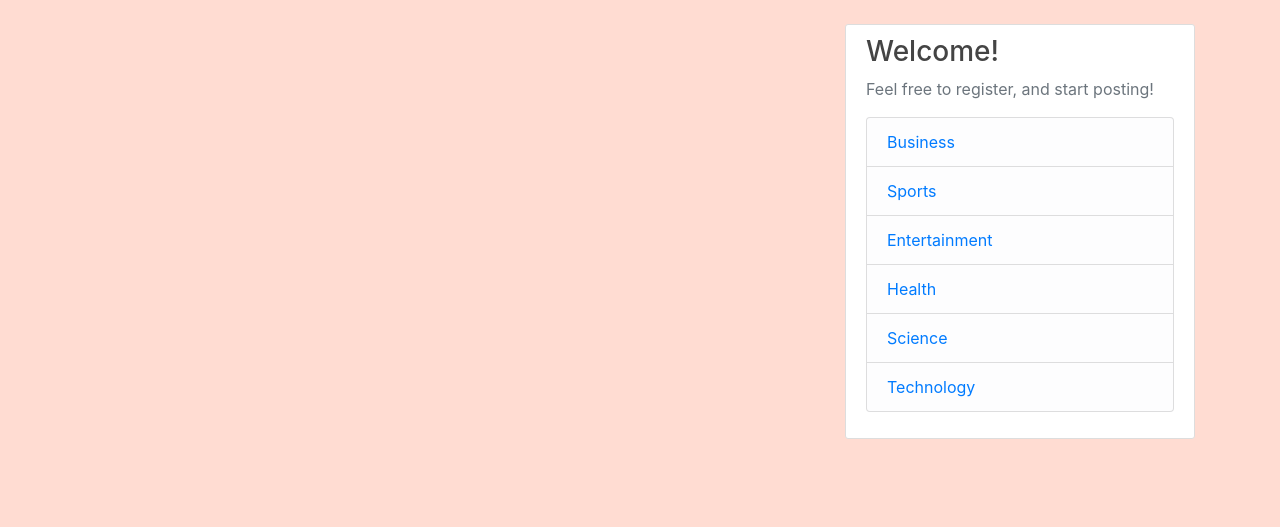
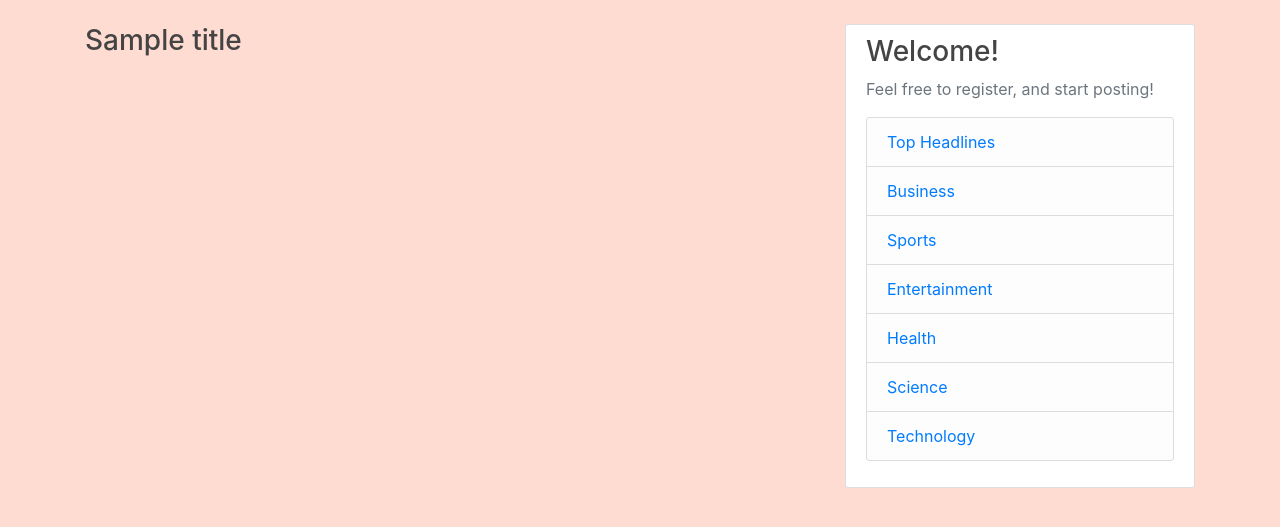
Before and after one commit to realnihal/buzzby.ml-A-Social-Media-site, a Flask app: template flaskblog/templates/news.html in a window 1280 px wide. Shown: the part 56-583 px from the top of the page. Run offline with Flask 2, Linux system fonts and the light colour scheme; the template is opened without the code that fills it: most values are stand-ins (such as "Sample title", 1, 10 or a date in 2020); some libraries are stand-ins or nearby versions.

Commit message:
links changed

```diff
--- a/flaskblog/templates/news.html
+++ b/flaskblog/templates/news.html
@@ -60,7 +60,7 @@
               {% endwith %}
 
 
-
+            <h3>{{ title }}</h3>
               {% for article_no in range(length) %}
         <div class="content-section">
             <div>
@@ -77,7 +77,7 @@
             <div>
                 <p>{{ descriptions[article_no] }}</p>
             </div>
-            <button type="button" class="btn btn-outline-primary" href="{{ urls[article_no] }}" target="_blank">Link to full article/button>
+            <button type="button" class="btn btn-outline-primary" href="{{ urls[article_no] }}" target="_blank">Link to full article</button>
         </div>
                 {% endfor %}
 
@@ -94,6 +94,7 @@
                   Feel free to register, and start posting!
                   {% endif %}
                   <ul class="list-group">
+                    <li class="list-group-item list-group-item-light link"><a href="{{ url_for('main.news') }}">Top Headlines</a></li>
                     <li class="list-group-item list-group-item-light link"><a href="{{ url_for('main.news_business') }}">Business</a></li>
                     <li class="list-group-item list-group-item-light link"><a href="{{ url_for('main.news_sports') }}">Sports</a></li>
                     <li class="list-group-item list-group-item-light link"><a href="{{ url_for('main.news_entertainment') }}">Entertainment</a></li>
```
